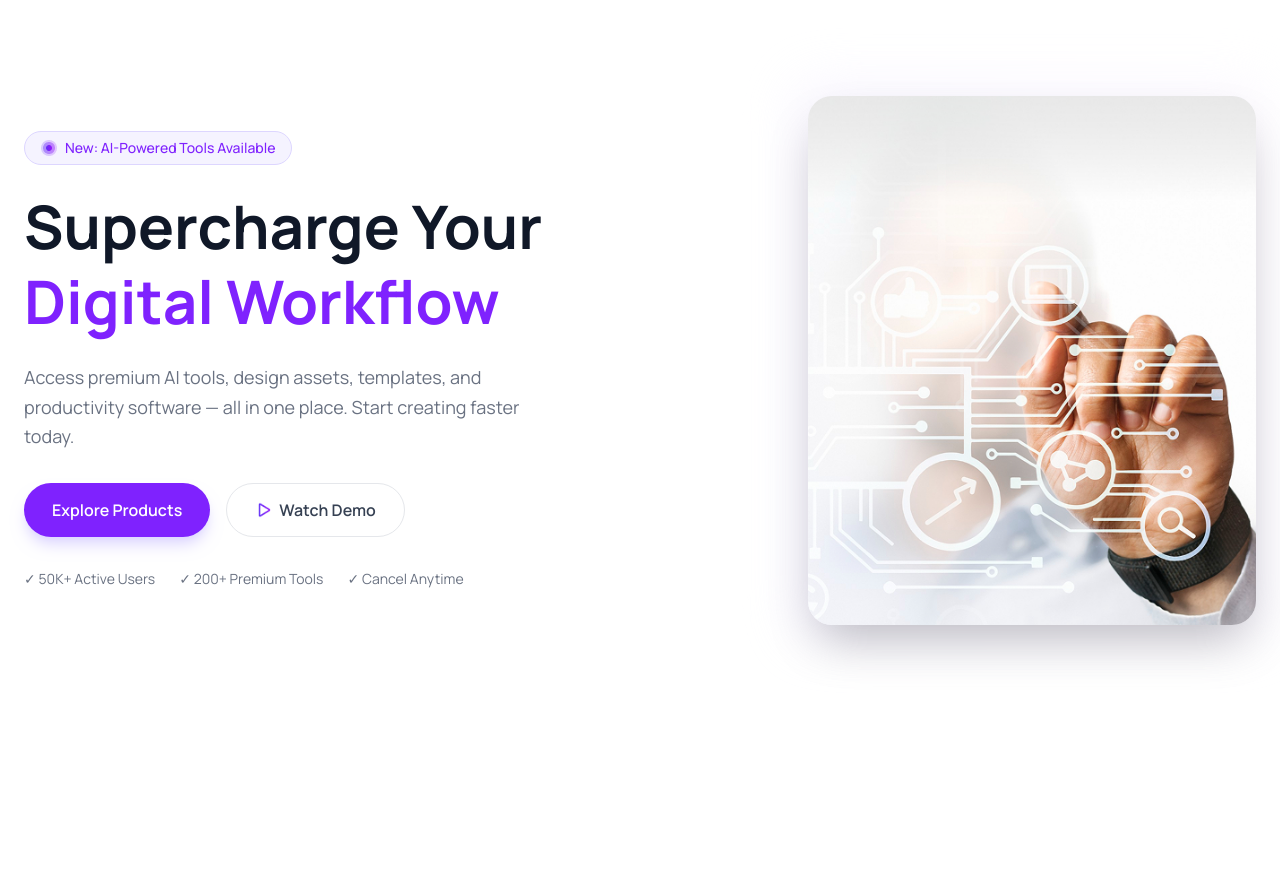
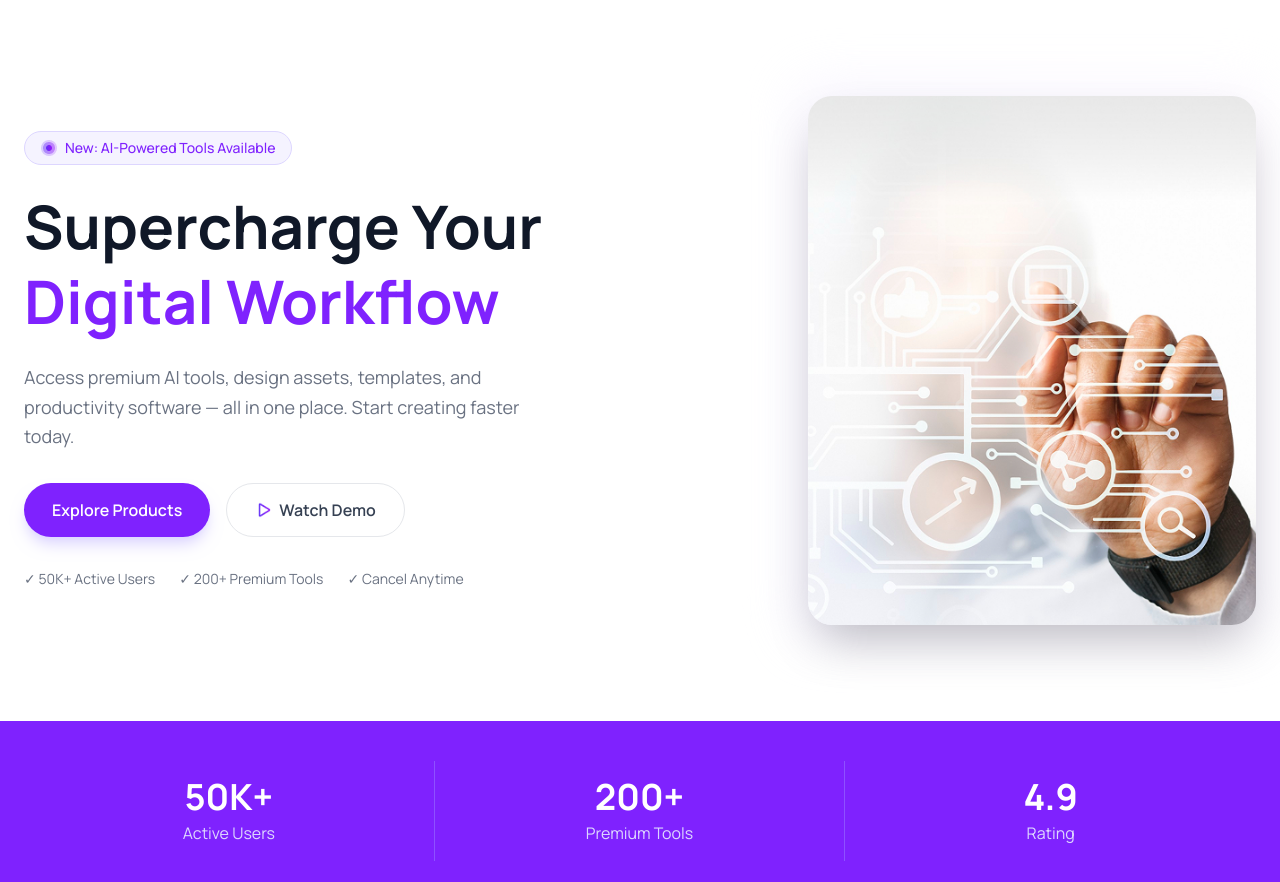
Before and after one commit to rakibulhasanridoy/A6-Digitools-Platform, a React (Vite) app: page / in a window 1280 px wide. Shown: the top 882 px of the page. Before the commit the page ends 800 px from the top, so only its background shows below. Built offline with nearby package versions, Linux system fonts and the light colour scheme.

Commit message:
added stats

```diff
--- a/src/App.jsx
+++ b/src/App.jsx
@@ -1,12 +1,14 @@
 
 import './App.css'
 import Banner from './Components/Banner'
+import Stats from './Components/Stats'
 
 function App() {
 
   return (
     <>
     <Banner></Banner>
+    <Stats></Stats>
     </>
   )
 }
--- /dev/null
+++ b/src/Components/Stats.jsx
@@ -0,0 +1,28 @@
+const Stats = () => {
+    const stats = [
+      { value: "50K+", label: "Active Users" },
+      { value: "200+", label: "Premium Tools" },
+      { value: "4.9", label: "Rating" },
+    ];
+
+    return (
+      <section className="bg-violet-600 py-10">
+        <div className="max-w-7xl mx-auto px-4 sm:px-6">
+          <div className="grid grid-cols-3 divide-x divide-violet-500">
+            {stats.map((stat, index) => (
+          <div key={index} className="text-center py-4 px-6">
+                <div className="text-3xl md:text-4xl font-bold text-white">
+                  {stat.value}
+                </div>
+                <div className="text-violet-200 text-sm md:text-base mt-1">
+                  {stat.label}
+                </div>
+              </div>
+            ))}
+        </div>
+        </div>
+      </section>
+    );
+  };
+
+  export default Stats;
```
